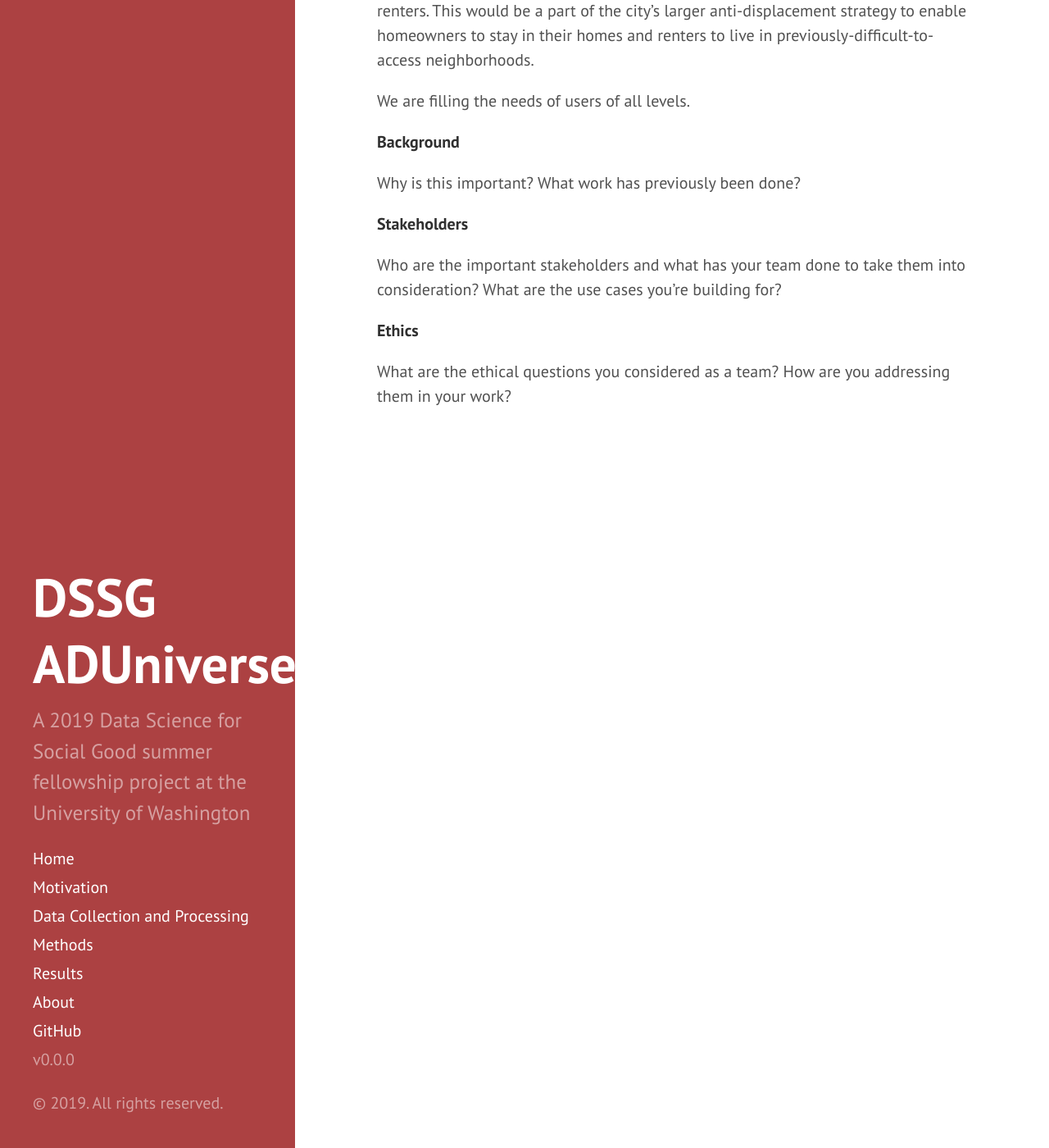
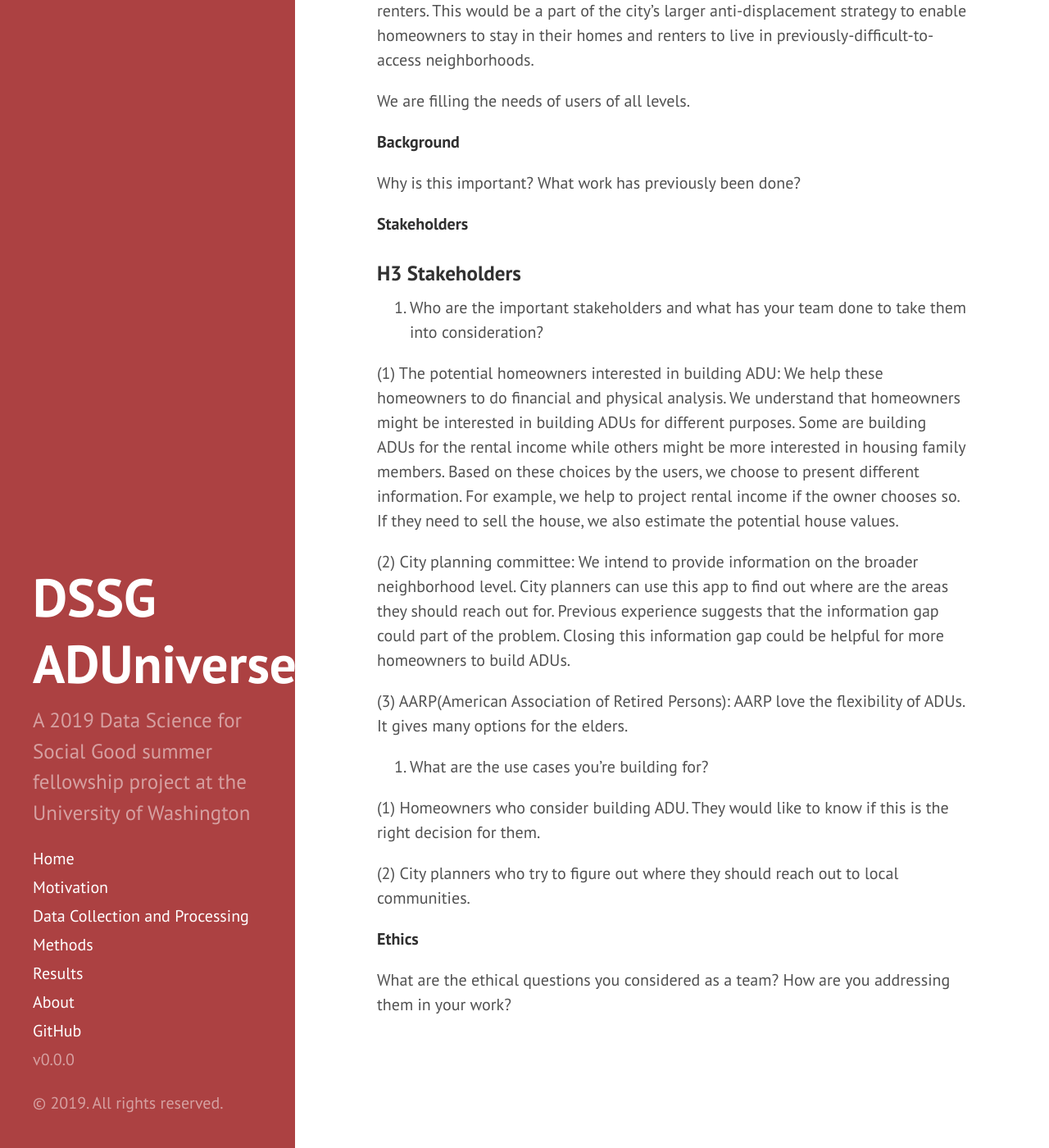
Before and after one commit to uwescience/ADUniverse, a Jekyll site: the page built from motivation.md, in a window 1280 px wide and 1400 px high, scrolled down 1098 px. Shown: the whole window at 82% size. Built offline with Jekyll 4.4.1, drawn with Linux system fonts in a browser that asks for light colours.

Commit message:
takeholders

```diff
--- a/motivation.md
+++ b/motivation.md
@@ -25,8 +25,23 @@ What work has previously been done?
 
 **Stakeholders**
 
-Who are the important stakeholders and what has your team done to take them into consideration?
-What are the use cases you’re building for?
+### H3 Stakeholders
+
+1. Who are the important stakeholders and what has your team done to take them into consideration?
+
+(1) The potential homeowners interested in building ADU: We help these homeowners to do financial and physical analysis. We understand that homeowners might be interested in building ADUs for different purposes. Some are building ADUs for the rental income while others might be more interested in housing family members. Based on these choices by the users, we choose to present different information. For example, we help to project rental income if the owner chooses so. If they need to sell the house, we also estimate the potential house values.
+
+
+(2) City planning committee: We intend to provide information on the broader neighborhood level. City planners can use this app to find out where are the areas they should reach out for. Previous experience suggests that the information gap could part of the problem. Closing this information gap could be helpful for more homeowners to build ADUs.
+
+(3) AARP(American Association of Retired Persons): AARP love the flexibility of ADUs. It gives many options for the elders.
+
+2. What are the use cases you’re building for?
+
+(1) Homeowners who consider building ADU. They would like to know if this is the right decision for them.
+
+(2) City planners who try to figure out where they should reach out to local communities.
+
 
 **Ethics**
 
```
